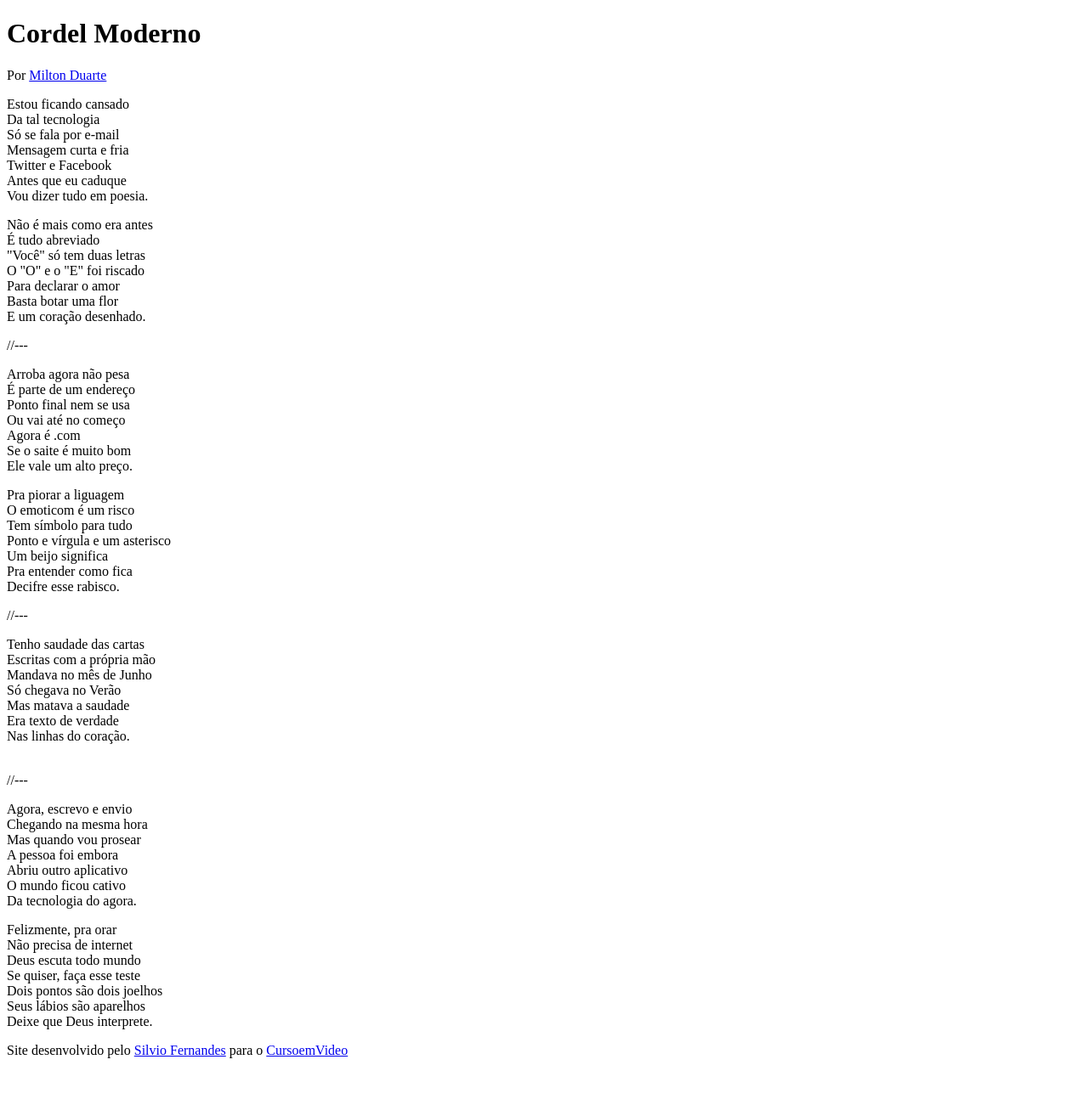
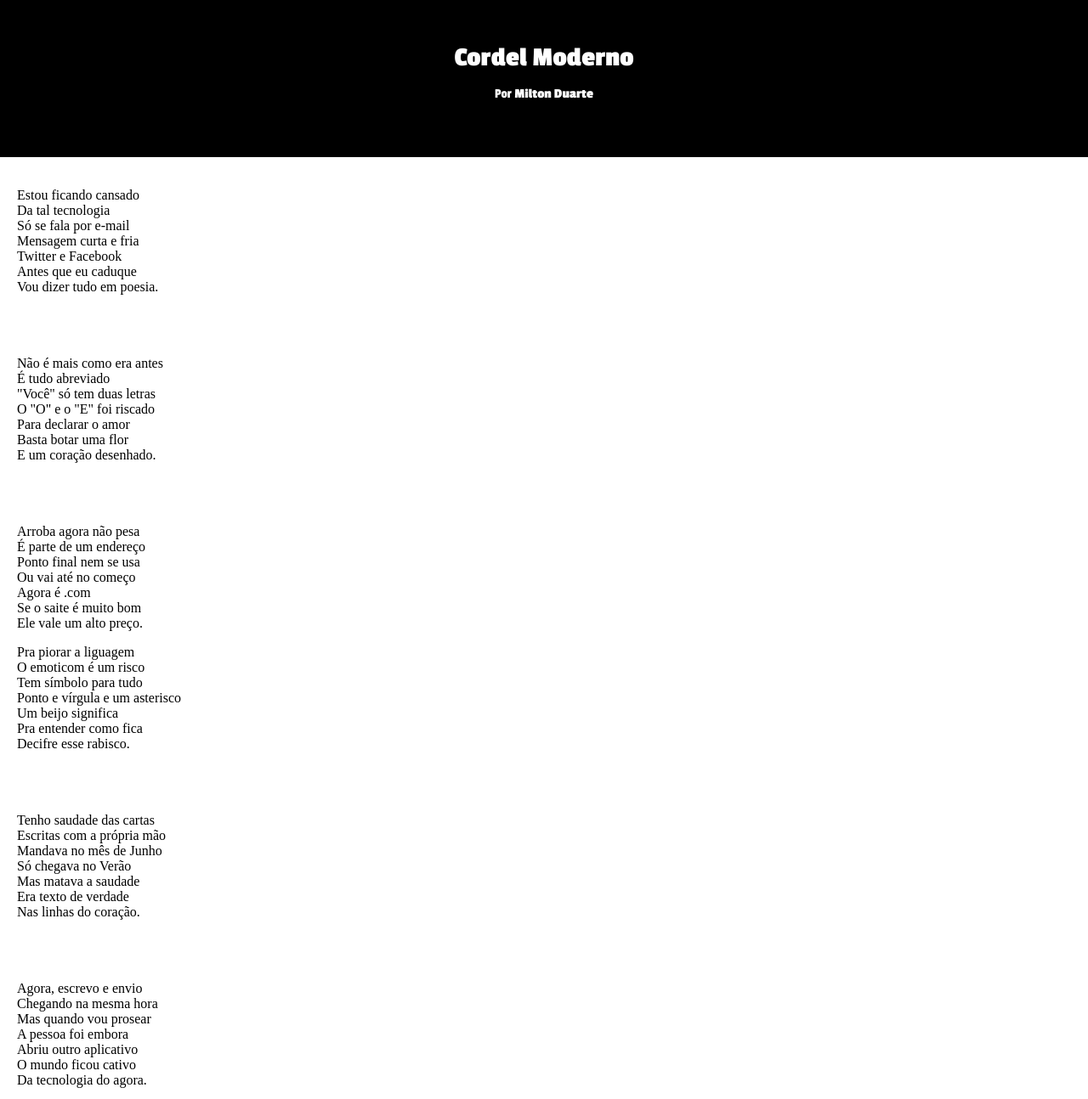
Before and after one commit to silvio1997/cordel_moderno-CV, a plain HTML site: page index.html in a window 1280 px wide. Shown: the top 1294 px of the page at 85% size. Before the commit the page ends 1262 px from the top, so only its background shows below. Drawn offline with Linux system fonts and the light colour scheme.

Commit message:
foi iniciado o style

```diff
--- a/index.html
+++ b/index.html
@@ -5,13 +5,13 @@
     <meta http-equiv="X-UA-Compatible" content="IE=edge">
     <meta name="viewport" content="width=device-width, initial-scale=1.0">
     <title>Cordel Moderno</title>
-
+    <link rel="stylesheet" href="style.css">
 </head>
 <body>
     <header>
         <h1>Cordel Moderno</h1>
         <p>
-            Por <a href="https://www.recantodasletras.com.br/poesias/3186743" target="_blank" rel="external">Milton Duarte</a>
+            Por <a href="https://www.recantodasletras.com.br/poesias/3186743" target="_blank" rel="external"><strong>Milton Duarte</strong></a>
         </p>
     </header>
     <section>
@@ -40,7 +40,6 @@
         </p>
     </section>
 
-    //---
 
     <section>
         <p>
@@ -50,7 +49,7 @@
             Ou vai até no começo <br>
             Agora é .com <br>
             Se o saite é muito bom <br>
-            Ele vale um alto preço. <br>
+            Ele vale um alto preço.
         </p>
         <p>
             Pra piorar a liguagem <br>
@@ -59,11 +58,9 @@
             Ponto e vírgula e um asterisco <br>
             Um beijo significa <br>
             Pra entender como fica <br>
-            Decifre esse rabisco. <br>
+            Decifre esse rabisco.
         </p>
     </section>
-
-    //---
 
     <section>
         <p>
@@ -73,11 +70,9 @@
             Só chegava no Verão <br>
             Mas matava a saudade <br>
             Era texto de verdade <br>
-            Nas linhas do coração. <br>
+            Nas linhas do coração.
         </p>
     </section>
- <br>
-    //---
 
     <section>
         <p>
@@ -87,7 +82,7 @@
             A pessoa foi embora <br>
             Abriu outro aplicativo <br>
             O mundo ficou cativo <br>
-            Da tecnologia do agora. <br>
+            Da tecnologia do agora.
         </p>
         <p>
             Felizmente, pra orar <br>
@@ -96,7 +91,7 @@
             Se quiser, faça esse teste <br>
             Dois pontos são dois joelhos <br>
             Seus lábios são aparelhos <br>
-            Deixe que Deus interprete. <br>
+            Deixe que Deus interprete.
         </p>
     </section>
     <footer>
--- a/style.css
+++ b/style.css
@@ -1 +1,54 @@
 @charset "UTF-8";
+
+@import url('https://fonts.googleapis.com/css2?family=Passion+One:wght@400;700&display=swap');
+
+body{
+    margin: 0px;
+}
+
+a:hover{
+    text-decoration: underline;
+}
+
+header{
+    font-family: 'Passion One', cursive;
+    text-align: center;
+    background-color: black;
+    color: white;
+    padding: 50px;
+}
+
+header h1{
+    margin: 0px;
+
+}
+
+header a{
+    text-decoration: none;
+    color: white;
+    font-weight: bolder;
+}
+
+header p{
+    font-weight: normal;
+}
+
+section{
+    padding: 20px;
+}
+
+footer{
+    text-align: center;
+    background-color: black;
+    color: white;
+    padding: 10px;
+}
+footer p{
+    margin: 0px;
+}
+
+footer a{
+    font-weight: bold;
+    color: white;
+    text-decoration: none;
+}
```
